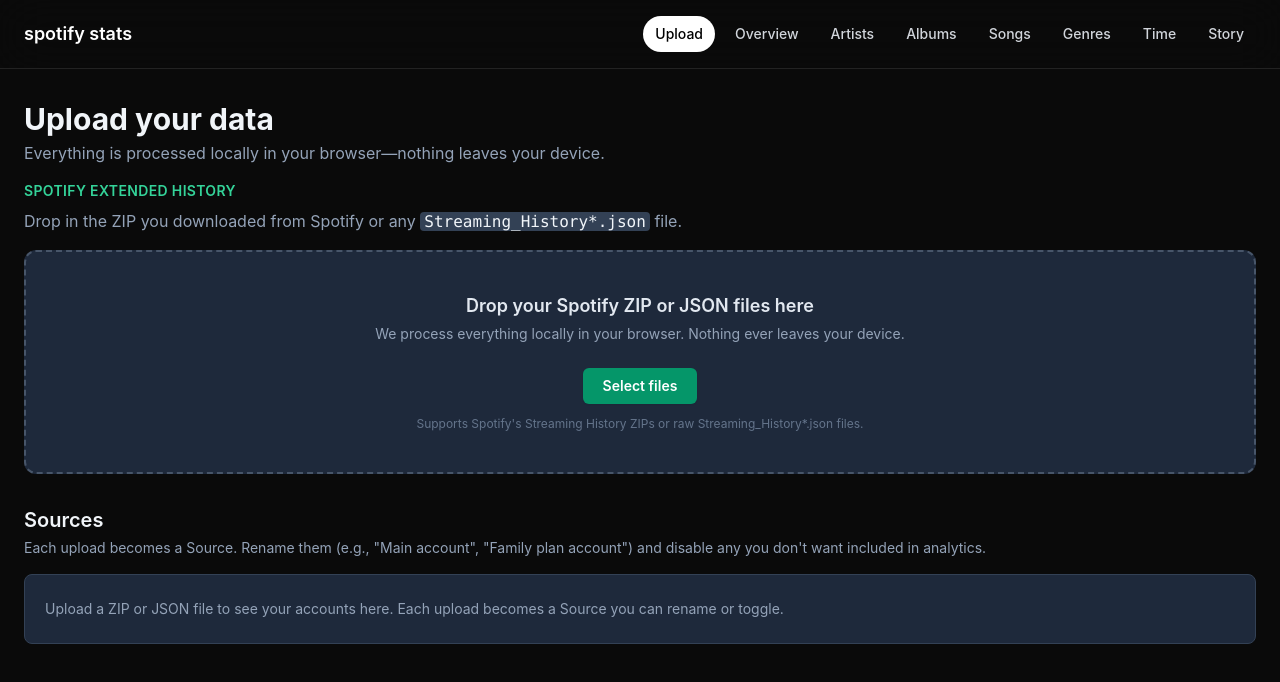
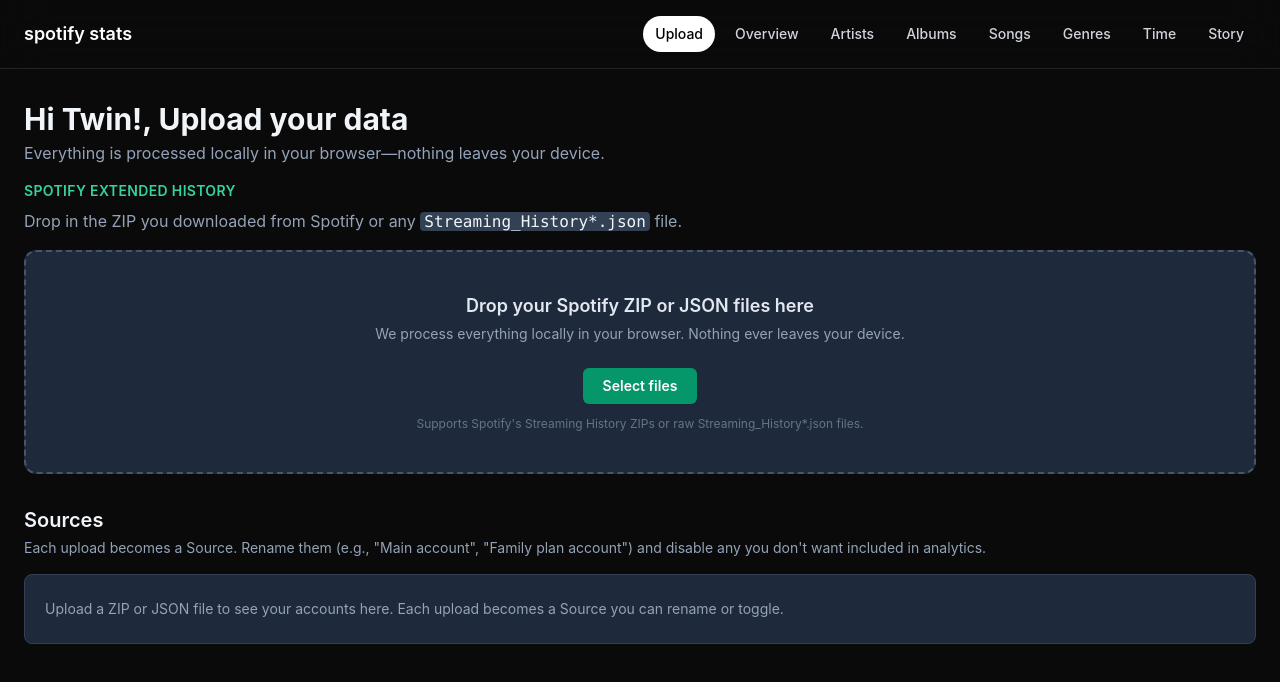
Before and after one commit to TrapLordJeevan/spotify-analytics, a Next.js app: page /upload in a window 1280 px wide. Shown: the top 682 px of the page. Built offline with nearby package versions, Linux system fonts and the light colour scheme.

Commit message:
Update UploadPage title to personalize greeting for users

```diff
--- a/src/app/upload/page.tsx
+++ b/src/app/upload/page.tsx
@@ -12,7 +12,7 @@
 
   return (
     <MainLayout
-      title="Upload your data"
+      title="Hi Twin!, Upload your data"
       description="Everything is processed locally in your browser—nothing leaves your device."
       showFilters={false}
     >
```
